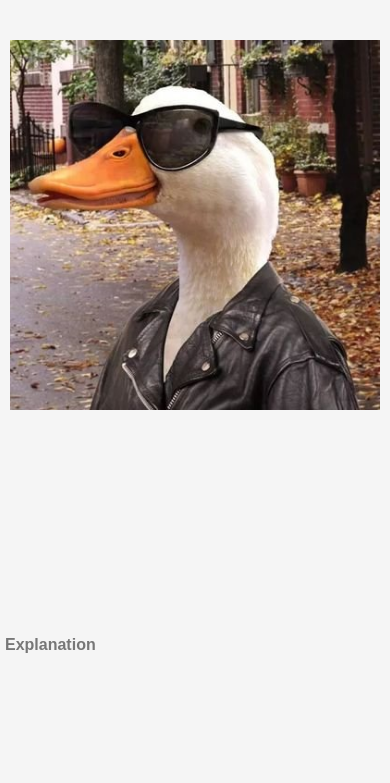
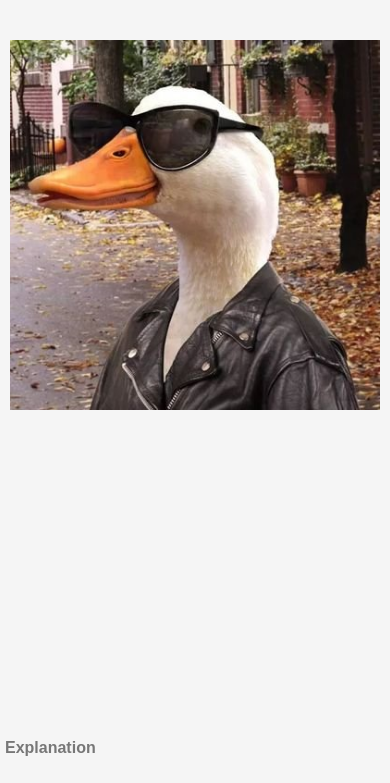
Before and after one commit to BSMiguell/Project-NASA, a plain HTML site: page index.html in a window 390 px wide. Shown: the part 206-989 px from the top of the page. Before the commit the page ends 886 px from the top, so only its background shows below. Drawn offline with Linux system fonts and the light colour scheme.

Commit message:
Ajustando o iframe

```diff
--- a/styles.css
+++ b/styles.css
@@ -49,6 +49,11 @@ iframe {
   margin-bottom: 10px;
 }
 
+iframe {
+  height: 50vh;
+  width: 50vw;
+}
+
 .description {
   max-width: 100%;
   margin: 0 auto;
@@ -75,6 +80,12 @@ button:hover {
   background-color: #0056b3;
 }
 
+/* ===  lg === */
+@media (max-width: 1023px) {
+  iframe {
+    width: 100%;
+  }
+}
 /* === sm === */
 @media (max-width: 639px) {
   .header {
@@ -87,4 +98,7 @@ button:hover {
     font-size: 1rem;
     text-align: start;
   }
+  iframe {
+    height: 30vh;
+  }
 }
```
